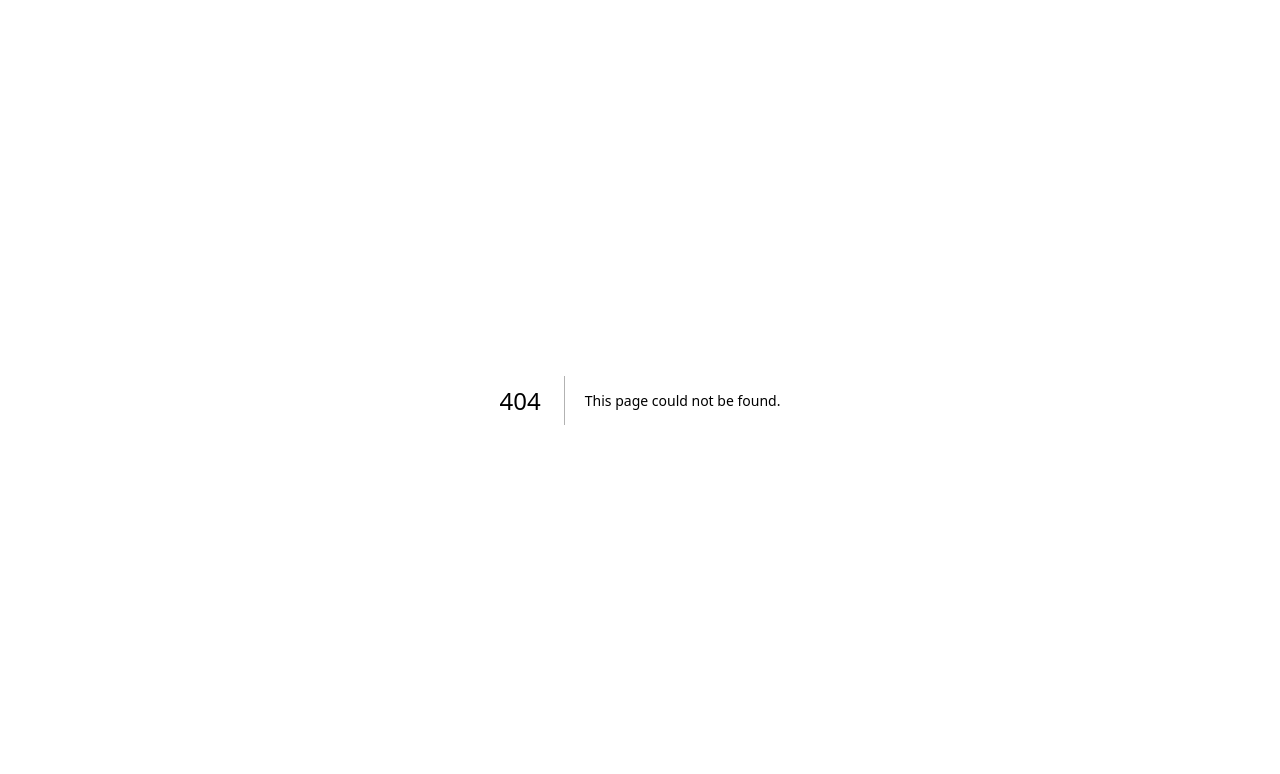
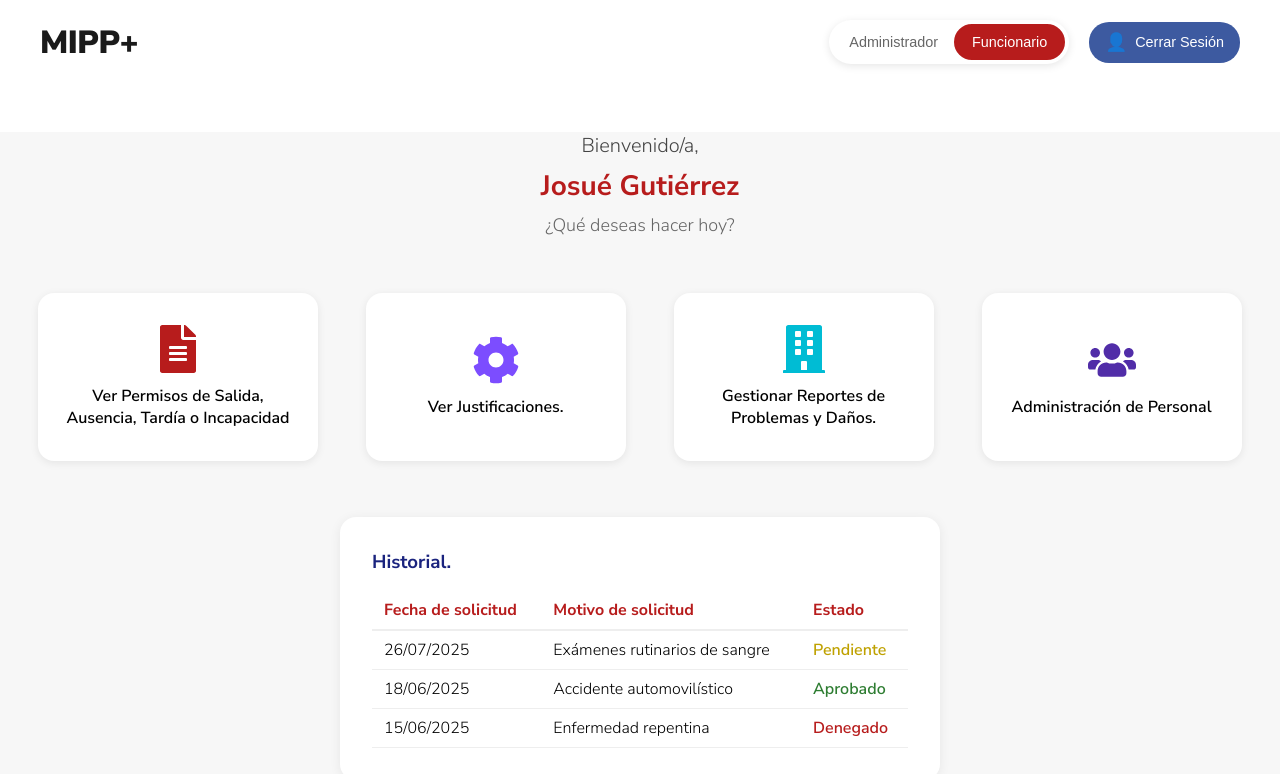
Before and after one commit to JosDev26/mipp-web, a Next.js app: page /funcionario in a window 1280 px wide. Before the commit this address had no page. Shown: the top 774 px of the page. Built offline with nearby package versions, Linux system fonts and the light colour scheme; a web font is replaced by a local one.

Commit message:
Boton switch de admin a funcio

```diff
--- a/components/components/Header.jsx
+++ b/components/components/Header.jsx
@@ -3,9 +3,10 @@ import "../../styles/admin.css"
 import { useRouter } from "next/navigation";
 import { useState } from "react";
 
-export default function Header({ activePage = "administrador" }) {
+export default function Header({ activePage: initialPage = "administrador" }) {
   const router = useRouter();
   const [loggingOut, setLoggingOut] = useState(false);
+  const [activePage, setActivePage] = useState(initialPage);
 
   const handleLogout = () => {
     setLoggingOut(true);
@@ -14,7 +15,16 @@ export default function Header({ activePage = "administrador" }) {
         localStorage.removeItem("isLoggedIn");
         router.replace("/");
       }
-    }, 1500); // Simula un pequeño tiempo de cierre
+    }, 1500);
+  };
+
+  const handleRoleChange = (role) => {
+    setActivePage(role);
+    if (role === "administrador") {
+      router.push("/admin"); // Cambia esta ruta si tu dashboard de admin es diferente
+    } else {
+      router.push("/funcionario"); // Cambia esta ruta por la de funcionario real
+    }
   };
 
   if (loggingOut) {
@@ -73,8 +83,20 @@ export default function Header({ activePage = "administrador" }) {
       </div>
       <div className="user-controls">
         <div className="role-toggles">
-          <button className={`role-btn ${activePage === "administrador" ? "active" : ""}`}>Administrador</button>
-          <button className={`role-btn ${activePage === "funcionario" ? "active" : ""}`}>Funcionario</button>
+          <button
+            className={`role-btn ${activePage === "administrador" ? "active" : ""}`}
+            style={activePage === "administrador" ? { background: "#1a237e", color: "#fff", border: "2px solid #1a237e" } : {}}
+            onClick={() => handleRoleChange("administrador")}
+          >
+            Administrador
+          </button>
+          <button
+            className={`role-btn ${activePage === "funcionario" ? "active" : ""}`}
+            style={activePage === "funcionario" ? { background: "#b71c1c", color: "#fff", border: "2px solid #b71c1c" } : {}}
+            onClick={() => handleRoleChange("funcionario")}
+          >
+            Funcionario
+          </button>
         </div>
         <button className="logout-btn" onClick={handleLogout}>
           <span className="logout-icon">👤</span>
--- a/package.json
+++ b/package.json
@@ -10,10 +10,12 @@
   },
   "dependencies": {
     "@supabase/supabase-js": "^2.53.0",
+    "@swc/helpers": "^0.5.17",
     "bcryptjs": "^3.0.2",
     "next": "15.3.3",
     "react": "^19.0.0",
     "react-dom": "^19.0.0",
+    "react-icons": "^5.5.0",
     "react-toastify": "^11.0.5"
   },
   "devDependencies": {
--- /dev/null
+++ b/src/app/funcionario/page.js
@@ -0,0 +1,126 @@
+"use client"
+
+import Header from "../../../components/components/Header";
+import { FaFileAlt, FaCog, FaBuilding, FaUsers } from "react-icons/fa";
+
+export default function FuncionarioPage() {
+  return (
+    <>
+      <Header activePage="funcionario" />
+      <main style={{
+        minHeight: "100vh",
+        background: "#f7f7f7",
+        padding: "0 0 40px 0"
+      }}>
+        <div style={{
+          display: "flex",
+          flexDirection: "column",
+          alignItems: "center",
+          marginTop: 48,
+          marginBottom: 24
+        }}>
+          <span style={{ color: "#444", fontSize: 20 }}>Bienvenido/a,</span>
+          <span style={{ color: "#b71c1c", fontWeight: 700, fontSize: 28, margin: "8px 0" }}>Josué Gutiérrez</span>
+          <span style={{ color: "#666", fontSize: 18, marginBottom: 24 }}>
+            ¿Qué deseas hacer hoy?
+          </span>
+        </div>
+        <div className="dashboard-cards" style={{
+          display: "flex",
+          flexWrap: "wrap",
+          justifyContent: "center",
+          gap: 32
+        }}>
+          <div className="dashboard-card" style={cardStyle}>
+            <FaFileAlt size={48} color="#b71c1c" style={{ marginBottom: 12 }} />
+            <div style={{ fontWeight: 600, textAlign: "center" }}>
+              Ver Permisos de Salida,<br />Ausencia, Tardía o Incapacidad
+            </div>
+          </div>
+          <div className="dashboard-card" style={cardStyle}>
+            <FaCog size={48} color="#7c4dff" style={{ marginBottom: 12 }} />
+            <div style={{ fontWeight: 600, textAlign: "center" }}>
+              Ver Justificaciones.
+            </div>
+          </div>
+          <div className="dashboard-card" style={cardStyle}>
+            <FaBuilding size={48} color="#00bcd4" style={{ marginBottom: 12 }} />
+            <div style={{ fontWeight: 600, textAlign: "center" }}>
+              Gestionar Reportes de<br />Problemas y Daños.
+            </div>
+          </div>
+          <div className="dashboard-card" style={cardStyle}>
+            <FaUsers size={48} color="#512da8" style={{ marginBottom: 12 }} />
+            <div style={{ fontWeight: 600, textAlign: "center" }}>
+              Administración de Personal
+            </div>
+          </div>
+        </div>
+        {/* Historial */}
+        <div style={{
+          margin: "48px auto 0 auto",
+          maxWidth: 600,
+          background: "#fff",
+          borderRadius: 16,
+          boxShadow: "0 2px 12px rgba(0,0,0,0.07)",
+          padding: 32
+        }}>
+          <h3 style={{ color: "#1a237e", fontWeight: 700, marginBottom: 16 }}>Historial.</h3>
+          <table style={{ width: "100%", borderCollapse: "collapse" }}>
+            <thead>
+              <tr style={{ color: "#b71c1c", fontWeight: 600, fontSize: 16 }}>
+                <th style={thStyle}>Fecha de solicitud</th>
+                <th style={thStyle}>Motivo de solicitud</th>
+                <th style={thStyle}>Estado</th>
+              </tr>
+            </thead>
+            <tbody>
+              <tr>
+                <td style={tdStyle}>26/07/2025</td>
+                <td style={tdStyle}>Exámenes rutinarios de sangre</td>
+                <td style={{ ...tdStyle, color: "#bfa100", fontWeight: 600 }}>Pendiente</td>
+              </tr>
+              <tr>
+                <td style={tdStyle}>18/06/2025</td>
+                <td style={tdStyle}>Accidente automovilístico</td>
+                <td style={{ ...tdStyle, color: "#2e7d32", fontWeight: 600 }}>Aprobado</td>
+              </tr>
+              <tr>
+                <td style={tdStyle}>15/06/2025</td>
+                <td style={tdStyle}>Enfermedad repentina</td>
+                <td style={{ ...tdStyle, color: "#b71c1c", fontWeight: 600 }}>Denegado</td>
+              </tr>
+            </tbody>
+          </table>
+        </div>
+      </main>
+    </>
+  );
+}
+
+const cardStyle = {
+  background: "#fff",
+  borderRadius: 16,
+  boxShadow: "0 2px 8px rgba(0,0,0,0.08)",
+  padding: "32px 28px",
+  minWidth: 260,
+  minHeight: 150,
+  display: "flex",
+  flexDirection: "column",
+  alignItems: "center",
+  justifyContent: "center",
+  cursor: "pointer",
+  transition: "box-shadow 0.2s",
+  margin: 8
+};
+
+const thStyle = {
+  padding: "8px 12px",
+  borderBottom: "2px solid #eee",
+  textAlign: "left"
+};
+
+const tdStyle = {
+  padding: "8px 12px",
+  borderBottom: "1px solid #eee"
+};
```
Also changed, not shown: 1 other file (tests, documents, lock files or other folders).
